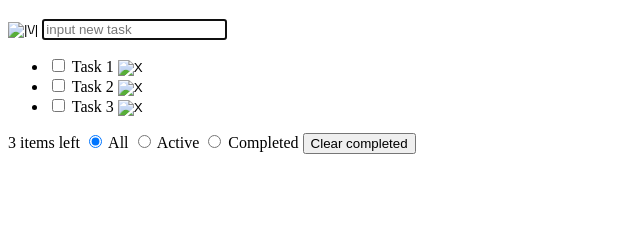
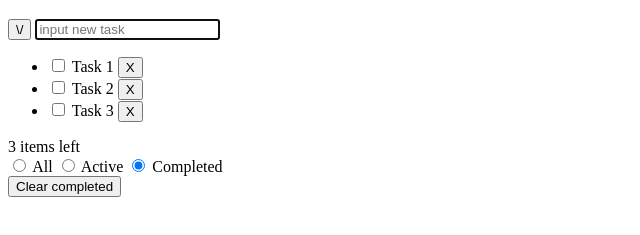
Before and after one commit to ok-technopolis-autumn-2019/Stas_Milke, a plain HTML site: page index.html in a window 1280 px wide. Shown: the part 61-296 px from the top of the page, without its empty margins (0-640 px from the left). Drawn offline with Linux system fonts and the light colour scheme.

Commit message:
fixes index.html

```diff
--- a/index.html
+++ b/index.html
@@ -1,25 +1,25 @@
 <!DOCTYPE html>
 <html>
   <head>
-    <meta http-equiv="Content-Type" content="text/html; charset=utf-8" />
+    <meta charset="utf-8" />
     <title>todos</title>
   </head>
   <body>
     <div class="main-wrapper">
       <header class="todos-header">
-        <h1 class="todos-header-text">todos</h1>
+        <h1 class="todos-header__text">todos</h1>
       </header>
       <div class="todos-panel">
         <section class="todos-panel-newtask">
           <input
-            type="image"
-            class="todo-panel-button-checkall"
-            value="|\/|"
+            type="button"
+            class="todos-panel-button__checkall"
+            value="\/"
             aria-label="Select all tasks"
           />
           <input
             type="text"
-            class="todo-panel-newtask-input"
+            class="todos-panel-newtask__input"
             placeholder="input new task"
             aria-label="Add new task"
             autofocus="autofocus"
@@ -27,86 +27,130 @@
         </section>
         <section class="todos-panel-list">
           <ul class="todos-panel-list tasks">
-            <li class="todo-panel-list-task">
+            <li class="todos-panel-list__task">
+              <div>
                 <input
                   type="checkbox"
-                class="todo-panel-checkbox"
+                  class="todos-panel__checkbox"
                   aria-label="Complete task: Task 1"
                 />
-              <span class="todo-panel-list-task-text">Task 1</span>
+                <span class="todos-panel-list-task__text">Task 1</span>
                 <input
-                type="image"
-                class="todo-panel-button-clear"
+                  type="button"
+                  class="todos-panel__button-clear"
                   value="X"
                   aria-label="Delete task: Task 1"
                 />
+              </div>
+              <div class="todos-panel-list-task__edit" hidden="hidden">
+                <input
+                  type="text"
+                  class="todos-panel-list-task__input"
+                  value="Task 1"
+                  aria-label="Edit task: Task 1"
+                />
+              </div>
             </li>
-            <li class="todo-panel-list-task">
+            <li class="todos-panel-list__task">
+              <div>
                 <input
                   type="checkbox"
-                class="todo-panel-checkbox"
+                  class="todos-panel__checkbox"
                   aria-label="Complete task: Task 2"
                 />
-              <span class="todo-panel-list-task-text">Task 2</span>
+                <span class="todos-panel-list-task__text">Task 2</span>
                 <input
-                type="image"
-                class="todo-panel-button-clear"
+                  type="button"
+                  class="todos-panel__button-clear"
                   value="X"
                   aria-label="Delete task: Task 2"
                 />
+              </div>
+              <div class="todos-panel-list-task__edit" hidden="hidden">
+                <input
+                  type="text"
+                  class="todos-panel-list-task__input"
+                  value="Task 2"
+                  aria-label="Edit task: Task 2"
+                />
+              </div>
             </li>
-            <li class="todo-panel-list-task">
+            <li class="todos-panel-list__task">
+              <div>
                 <input
                   type="checkbox"
-                class="todo-panel-checkbox"
+                  class="todos-panel__checkbox"
                   aria-label="Complete task: Task 3"
                 />
-              <span class="todo-panel-list-task-text">Task 3</span>
+                <span class="todos-panel-list-task__text">Task 3</span>
                 <input
-                type="image"
-                class="todo-panel-button-clear"
+                  type="button"
+                  class="todos-panel__button-clear"
                   value="X"
                   aria-label="Delete task: Task 3"
                 />
+              </div>
+              <div class="todos-panel-list-task__edit" hidden="hidden">
+                <input
+                  type="text"
+                  class="todos-panel-list-task__input"
+                  value="Task 3"
+                  aria-label="Edit task: Task 3"
+                />
+              </div>
             </li>
           </ul>
         </section>
-        <section class="todos-panel-actions">
-          <message class="todos-panel-actions-message">3 items left</message>
+        <section class="todos-panel-actions actions-bar">
+          <div class="todos-panel-actions__counter">
+            <span class="todos-panel-actions__counter-text">3 items left</span>
+          </div>
+          <div class="todos-panel-actions-filters">
+            <label class="todos-panel-actions-filters__filter">
               <input
-            class="todo-panel-radiobutton"
+                class="todos-panel__radiobutton"
                 type="radio"
-            id="group1"
                 name="group"
                 value="all"
                 checked="checked"
-            aria-label="Show all tasks"
               />
-          <label for="group1">All</label>
+              <span class="task-panel__text" aria-label="Select all tasks"
+                >All</span
+              >
+            </label>
+            <label class="todos-panel-actions-filters__filter">
               <input
-            class="todo-panel-radiobutton"
+                class="todos-panel__radiobutton"
                 type="radio"
-            id="group2"
                 name="group"
                 value="active"
-            aria-label="Show active tasks"
+                checked="checked"
               />
-          <label for="group2">Active</label>
+              <span class="task-panel__text" aria-label="Select all tasks"
+                >Active</span
+              >
+            </label>
+            <label class="todos-panel-actions-filters__filter">
               <input
-            class="todo-panel-radiobutton"
+                class="todos-panel__radiobutton"
                 type="radio"
-            id="group3"
                 name="group"
                 value="completed"
-            aria-label="Show completed tasks"
+                checked="checked"
               />
-          <label for="group3">Completed</label>
+              <span class="task-panel__text" aria-label="Select all tasks"
+                >Completed</span
+              >
+            </label>
+          </div>
+          <div class="todos-panel-actions-clear">
             <input
               type="button"
-            class="todos-panel-button-clearall"
+              class="todos-panel-button__clearall"
               value="Clear completed"
               aria-label="Clear tasks"
             />
+          </div>
         </section>
       </div>
     </div>
```
Lines whose indentation alone changed are shown as unchanged.
